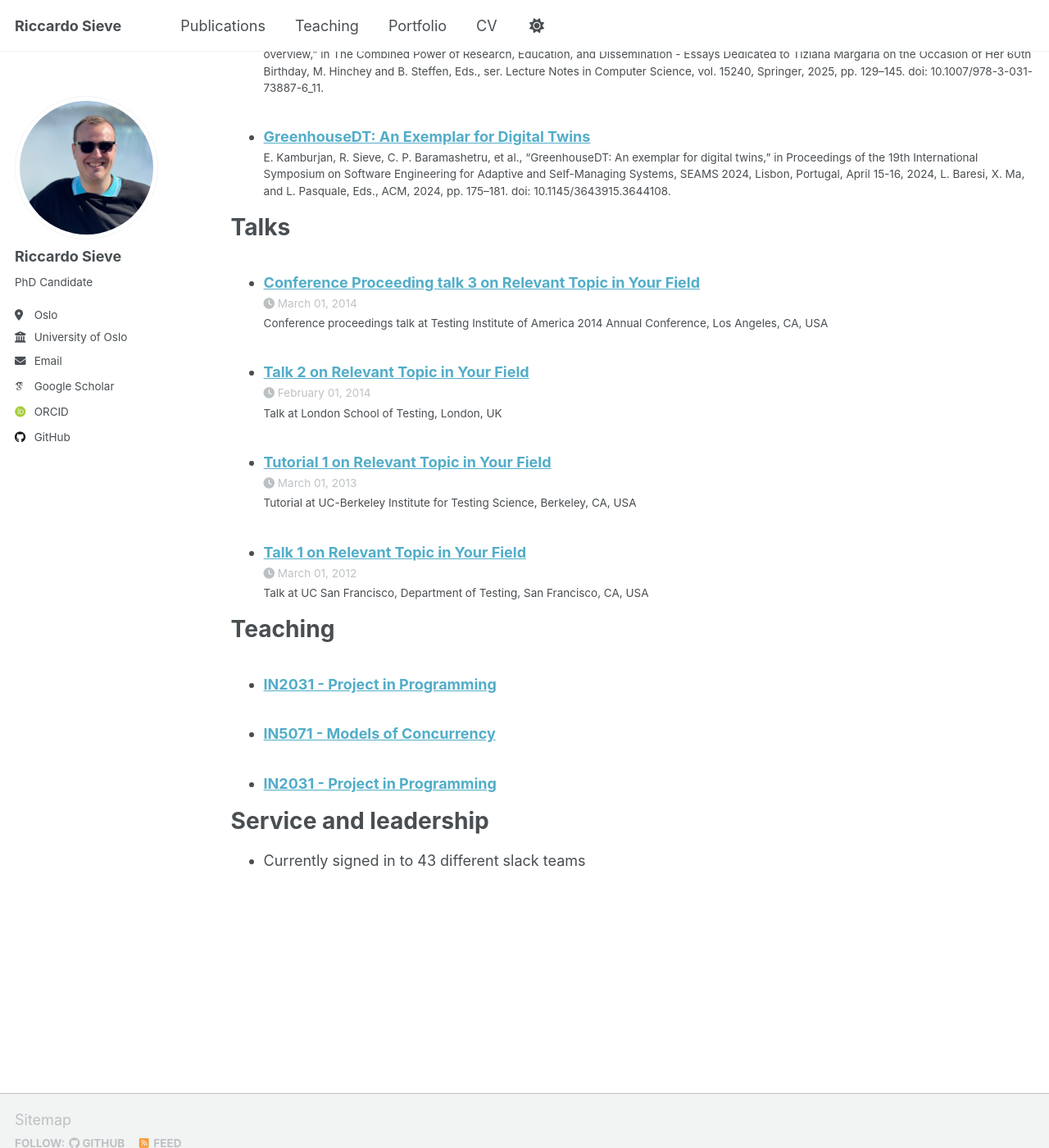
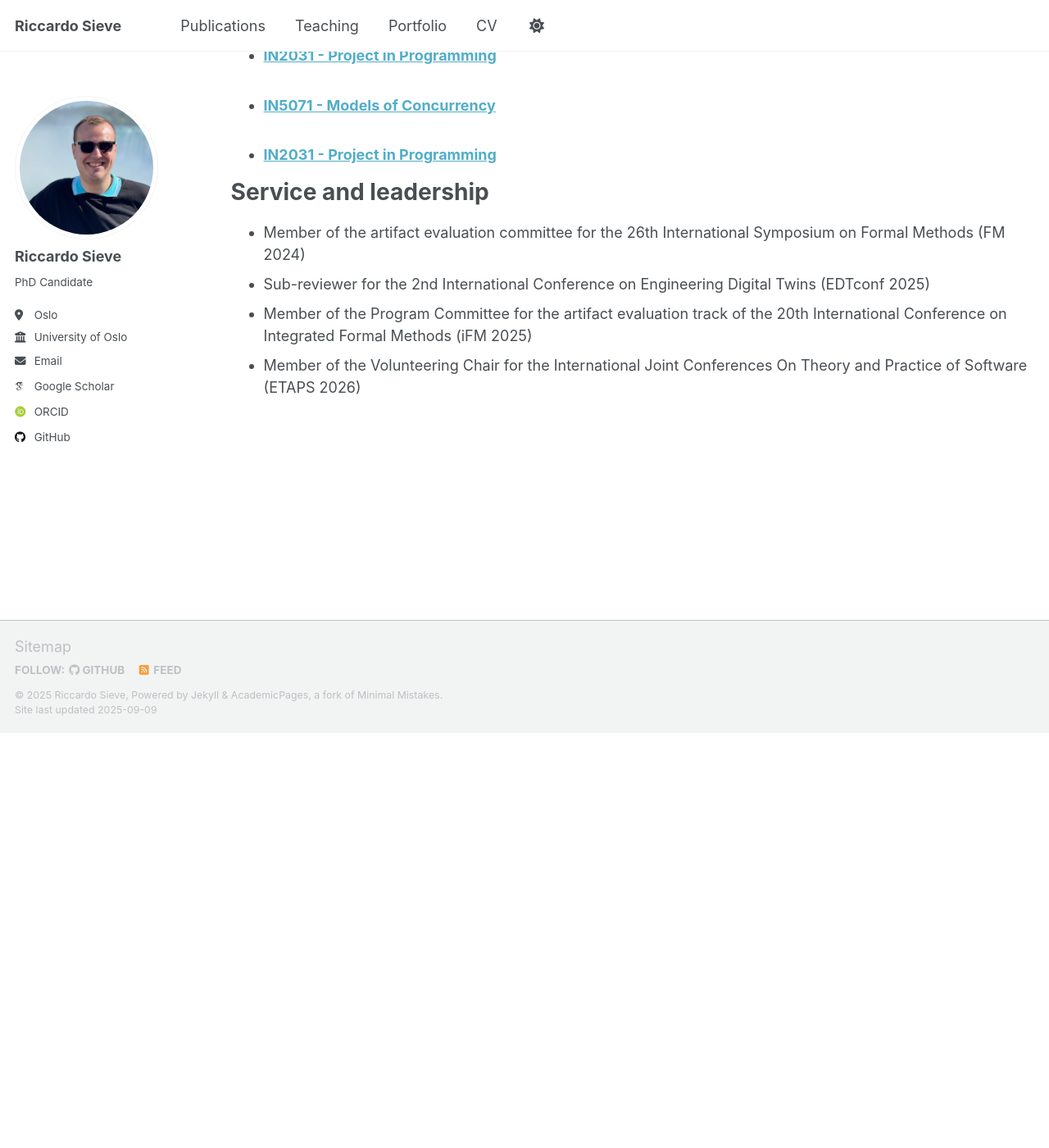
Before and after one commit to sievericcardo/sievericcardo.github.io, a Jekyll site: the page built from _pages/cv.md, in a window 1280 px wide and 1400 px high, scrolled down 1711 px. Shown: the whole window at 82% size. Built offline with Jekyll 4.4.1, drawn with Linux system fonts in a browser that asks for light colours; some web fonts are replaced; a script that is not in the unit is left out; after the commit the page ends 2605 px from its top, so only the background shows below that; some of the changed text lies outside the part shown.

Commit message:
Updated CV

```diff
--- a/_pages/cv.md
+++ b/_pages/cv.md
@@ -34,14 +34,14 @@ Work experience
 
 * 2016 - 2019: Web Developer and Software Engineer - Teamware Informatica
 
-Skills
+<!-- Skills
 ======
 * Skill 1
 * Skill 2
   * Sub-skill 2.1
   * Sub-skill 2.2
   * Sub-skill 2.3
-* Skill 3
+* Skill 3 -->
 
 Publications
 ======
@@ -49,11 +49,11 @@ Publications
     {% include archive-single-cv.html %}
   {% endfor %}</ul>
 
-Talks
+<!-- Talks
 ======
   <ul>{% for post in site.talks reversed %}
     {% include archive-single-talk-cv.html  %}
-  {% endfor %}</ul>
+  {% endfor %}</ul> -->
 
 Teaching
 ======
@@ -63,4 +63,7 @@ Teaching
 
 Service and leadership
 ======
-* Currently signed in to 43 different slack teams
+* Member of the artifact evaluation committee for the 26th International Symposium on Formal Methods (FM 2024)
+* Sub-reviewer for the 2nd International Conference on Engineering Digital Twins (EDTconf 2025)
+* Member of the Program Committee for the artifact evaluation track of the 20th International Conference on Integrated Formal Methods (iFM 2025)
+* Member of the Volunteering Chair for the International Joint Conferences On Theory and Practice of Software (ETAPS 2026)
```
